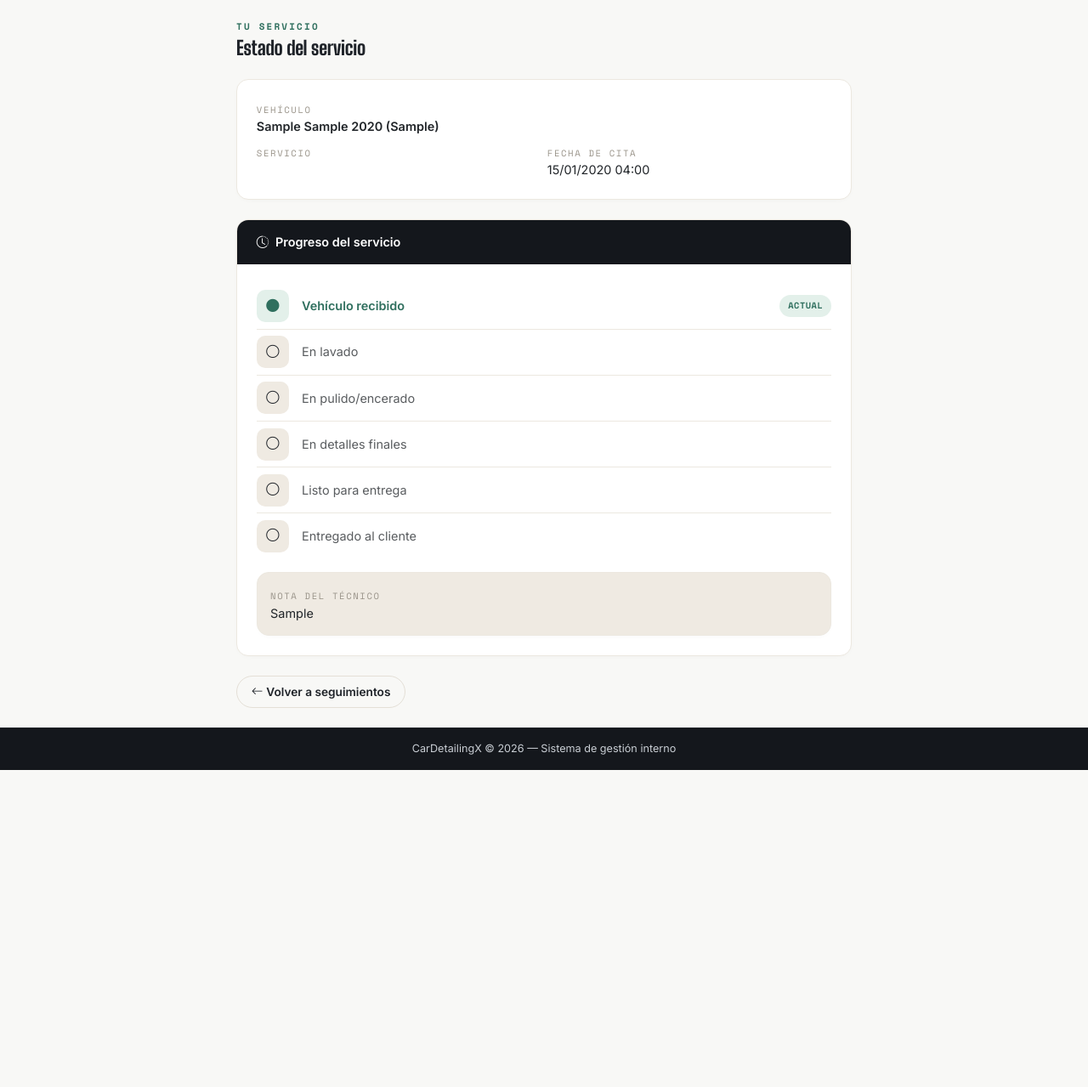
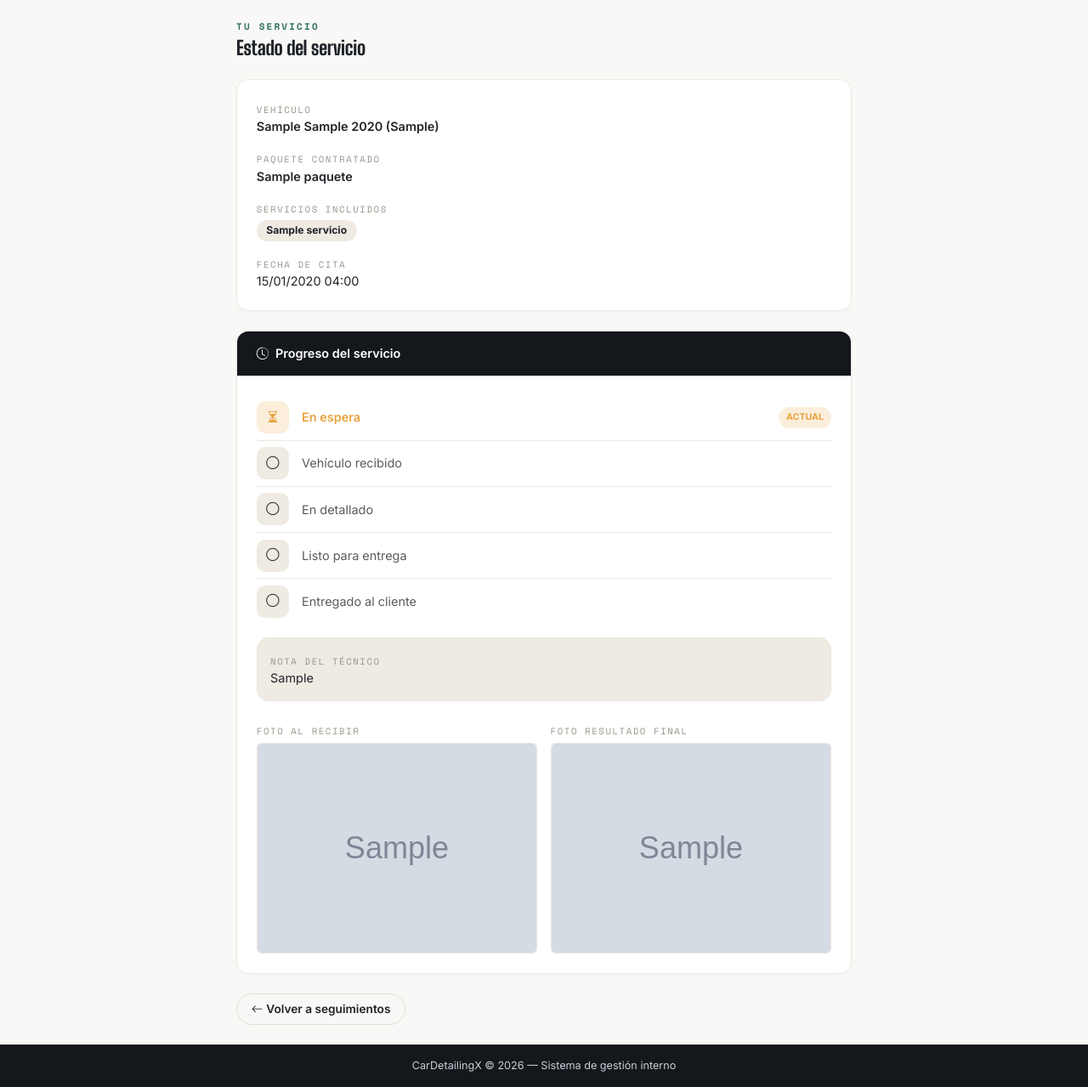
Before and after one commit to ChriisCG3312/CarDetailingX, a Django app: page /seguimiento/1/detalle/ in a window 1280 px wide. Shown: the part 59-1338 px from the top of the page at 85% size. Before the commit the page ends 965 px from the top, so only its background shows below. Run offline with Django 5.2, Linux system fonts and the light colour scheme; a user stored in the database is signed in; tables that the repository leaves empty hold one stand-in row (values such as "Sample post"); grey boxes marked "Sample" are stand-in pictures.

Commit message:
fix botones

```diff
--- a/apps/seguimiento/views.py
+++ b/apps/seguimiento/views.py
@@ -33,34 +33,15 @@ class SeguimientoCrearView(AdminRequiredMixin, CreateView):
     template_name = 'seguimiento/seguimiento_form.html'
     success_url = reverse_lazy('seguimiento:lista')
 
-    def get_form(self, form_class=None):
-        form = super().get_form(form_class)
-        cita_pk = self.request.GET.get('cita')
-        if cita_pk:
-            try:
-                form.fields['cita'].initial = int(cita_pk)
-            except (ValueError, TypeError):
-                pass
-        return form
-
-    def get_context_data(self, **kwargs):
-        ctx = super().get_context_data(**kwargs)
-        cita_pk = self.request.GET.get('cita')
-        if cita_pk:
-            try:
-                cita = Cita.objects.select_related('cliente', 'paquete', 'vehiculo').get(pk=cita_pk)
-                ctx['cita_preseleccionada'] = str(cita)
-                ctx['cita_pk'] = cita.pk
-            except Cita.DoesNotExist:
-                pass
-        return ctx
-
     def form_valid(self, form):
         seguimiento = form.save()
         cita = seguimiento.cita
         cita.estado = Cita.Estado.EN_PROCESO
         cita.save()
-        messages.success(self.request, f'Seguimiento creado. Técnico asignado: {seguimiento.tecnico}.')
+        messages.success(
+            self.request,
+            f'Seguimiento creado. Técnico asignado: {seguimiento.tecnico}.'
+        )
         return redirect(self.success_url)
 
     def form_invalid(self, form):
@@ -78,27 +59,15 @@ class SeguimientoActualizarView(TecnicoRequiredMixin, UpdateView):
 
     def get_object(self, queryset=None):
         obj = get_object_or_404(
-            Seguimiento.objects.select_related('cita__cliente', 'cita__paquete', 'tecnico'),
+            Seguimiento.objects.select_related(
+                'cita__cliente', 'cita__paquete', 'cita__vehiculo', 'tecnico'
+            ).prefetch_related('cita__paquete__servicios'),
             pk=self.kwargs['pk'],
         )
         if self.request.user.es_tecnico and obj.tecnico != self.request.user:
             from django.core.exceptions import PermissionDenied
             raise PermissionDenied
         return obj
-
-    def get(self, request, *args, **kwargs):
-        obj = self.get_object()
-        if obj.estado == Seguimiento.Estado.ENTREGADO:
-            messages.error(request, 'Este servicio ya fue entregado al cliente y no puede modificarse.')
-            return redirect('seguimiento:lista')
-        return super().get(request, *args, **kwargs)
-
-    def post(self, request, *args, **kwargs):
-        obj = self.get_object()
-        if obj.estado == Seguimiento.Estado.ENTREGADO:
-            messages.error(request, 'Este servicio ya fue entregado al cliente y no puede modificarse.')
-            return redirect('seguimiento:lista')
-        return super().post(request, *args, **kwargs)
 
     def form_valid(self, form):
         messages.success(self.request, 'Estado actualizado correctamente.')
@@ -109,7 +78,7 @@ class SeguimientoActualizarView(TecnicoRequiredMixin, UpdateView):
         return super().form_invalid(form)
 
 
-# ── RF-03 Lista de seguimientos activos ──────────────────────────────────────
+# ── RF-03 Lista de seguimientos ──────────────────────────────────────────────
 
 class SeguimientoListaView(LoginRequiredMixin, ListView):
     model = Seguimiento
@@ -120,7 +89,8 @@ class SeguimientoListaView(LoginRequiredMixin, ListView):
     def get_queryset(self):
         qs = Seguimiento.objects.select_related(
             'cita__cliente', 'cita__paquete', 'cita__vehiculo', 'tecnico'
-        )
+        ).prefetch_related('cita__paquete__servicios')
+
         if not self.request.GET.get('ver_entregados'):
             qs = qs.exclude(estado=Seguimiento.Estado.ENTREGADO)
 
@@ -144,7 +114,9 @@ class SeguimientoDetalleClienteView(LoginRequiredMixin, DetailView):
 
     def get_object(self, queryset=None):
         obj = get_object_or_404(
-            Seguimiento.objects.select_related('cita__cliente', 'cita__paquete', 'tecnico'),
+            Seguimiento.objects.select_related(
+                'cita__cliente', 'cita__paquete', 'cita__vehiculo', 'tecnico'
+            ).prefetch_related('cita__paquete__servicios'),
             pk=self.kwargs['pk'],
         )
         if self.request.user.es_cliente and obj.cita.cliente != self.request.user:
--- a/templates/seguimiento/seguimiento_detalle_cliente.html
+++ b/templates/seguimiento/seguimiento_detalle_cliente.html
@@ -9,15 +9,30 @@
 
     <!-- Info general -->
     <div class="dp-card p-4 mb-4">
-      <div class="row g-2">
+      <div class="row g-3">
         <div class="col-12">
           <span class="dp-section-label">Vehículo</span>
           <div class="fw-semibold">{{ seguimiento.cita.vehiculo }}</div>
         </div>
-        <div class="col-sm-6">
-          <span class="dp-section-label">Servicio</span>
-          <div>{{ seguimiento.cita.servicio }}</div>
+        <div class="col-12">
+          <span class="dp-section-label">Paquete contratado</span>
+          <div class="fw-semibold">
+            {{ seguimiento.cita.paquete.nombre|default:"—" }}
+          </div>
         </div>
+        {% if seguimiento.cita.paquete %}
+        <div class="col-12">
+          <span class="dp-section-label">Servicios incluidos</span>
+          <div class="d-flex flex-wrap gap-1 mt-1">
+            {% for servicio in seguimiento.cita.paquete.servicios.all %}
+            <span class="badge rounded-pill"
+                  style="background:var(--dp-papel-2);color:var(--dp-carbon);font-size:0.8rem;padding:0.4rem 0.75rem;">
+              {{ servicio.nombre }}
+            </span>
+            {% endfor %}
+          </div>
+        </div>
+        {% endif %}
         <div class="col-sm-6">
           <span class="dp-section-label">Fecha de cita</span>
           <div>{{ seguimiento.cita.fecha_hora|date:"d/m/Y H:i" }}</div>
@@ -26,54 +41,111 @@
     </div>
 
     <!-- Línea de tiempo -->
-    <div class="dp-card overflow-hidden">
+    <div class="dp-card overflow-hidden mb-4">
       <div class="px-4 py-3" style="background:var(--dp-asfalto);">
-        <span class="text-white fw-semibold"><i class="bi bi-clock-history me-2"></i>Progreso del servicio</span>
+        <span class="text-white fw-semibold">
+          <i class="bi bi-clock-history me-2"></i>Progreso del servicio
+        </span>
       </div>
       <div class="p-4">
-        {% with estados=seguimiento.ORDEN_ESTADOS %}
         <ul class="list-unstyled mb-0">
-          {% for estado_val in estados %}
-          <li class="d-flex align-items-center gap-3 py-2 {% if not forloop.last %}notif-divider{% endif %}">
-            {% if seguimiento.estado == estado_val %}
+
+          <!-- En espera -->
+          <li class="d-flex align-items-center gap-3 py-2 notif-divider">
+            {% if seguimiento.estado == 'en_espera' %}
+              <div class="notif-icon" style="background:#FBEFDC;color:var(--dp-ambar);">
+                <i class="bi bi-hourglass-split"></i>
+              </div>
+              <span class="fw-semibold" style="color:var(--dp-ambar);">En espera</span>
+              <span class="ms-auto" style="background:#FBEFDC;color:var(--dp-ambar);font-size:0.7rem;padding:0.3rem 0.6rem;border-radius:999px;font-weight:700;">ACTUAL</span>
+            {% else %}
+              <div class="notif-icon notif-icon-ceramico">
+                <i class="bi bi-check-lg"></i>
+              </div>
+              <span class="text-muted">En espera</span>
+            {% endif %}
+          </li>
+
+          <!-- Vehículo recibido -->
+          <li class="d-flex align-items-center gap-3 py-2 notif-divider">
+            {% if seguimiento.estado == 'recibido' %}
               <div class="notif-icon notif-icon-ceramico">
                 <i class="bi bi-circle-fill"></i>
               </div>
-              <span class="fw-semibold" style="color:var(--dp-ceramico);">
-                {{ seguimiento.get_estado_display }}
-              </span>
+              <span class="fw-semibold" style="color:var(--dp-ceramico);">Vehículo recibido</span>
               <span class="badge-estado-activo ms-auto">Actual</span>
-            {% elif seguimiento.estado_index > forloop.counter0 %}
+            {% elif seguimiento.estado_index > 1 %}
               <div class="notif-icon notif-icon-ceramico">
                 <i class="bi bi-check-lg"></i>
               </div>
-              <span class="text-muted">
-                {% if estado_val == 'recibido' %}Vehículo recibido
-                {% elif estado_val == 'en_lavado' %}En lavado
-                {% elif estado_val == 'en_pulido' %}En pulido/encerado
-                {% elif estado_val == 'en_detalles' %}En detalles finales
-                {% elif estado_val == 'listo' %}Listo para entrega
-                {% elif estado_val == 'entregado' %}Entregado al cliente
-                {% endif %}
-              </span>
+              <span class="text-muted">Vehículo recibido</span>
             {% else %}
               <div class="notif-icon notif-icon-asfalto">
                 <i class="bi bi-circle"></i>
               </div>
-              <span class="text-muted">
-                {% if estado_val == 'recibido' %}Vehículo recibido
-                {% elif estado_val == 'en_lavado' %}En lavado
-                {% elif estado_val == 'en_pulido' %}En pulido/encerado
-                {% elif estado_val == 'en_detalles' %}En detalles finales
-                {% elif estado_val == 'listo' %}Listo para entrega
-                {% elif estado_val == 'entregado' %}Entregado al cliente
-                {% endif %}
-              </span>
+              <span class="text-muted">Vehículo recibido</span>
             {% endif %}
           </li>
-          {% endfor %}
+
+          <!-- En detalles -->
+          <li class="d-flex align-items-center gap-3 py-2 notif-divider">
+            {% if seguimiento.estado == 'en_detalles' %}
+              <div class="notif-icon notif-icon-ceramico">
+                <i class="bi bi-circle-fill"></i>
+              </div>
+              <span class="fw-semibold" style="color:var(--dp-ceramico);">En detallado</span>
+              <span class="badge-estado-activo ms-auto">Actual</span>
+            {% elif seguimiento.estado_index > 2 %}
+              <div class="notif-icon notif-icon-ceramico">
+                <i class="bi bi-check-lg"></i>
+              </div>
+              <span class="text-muted">En detallado</span>
+            {% else %}
+              <div class="notif-icon notif-icon-asfalto">
+                <i class="bi bi-circle"></i>
+              </div>
+              <span class="text-muted">En detallado</span>
+            {% endif %}
+          </li>
+
+          <!-- Listo para entrega -->
+          <li class="d-flex align-items-center gap-3 py-2 notif-divider">
+            {% if seguimiento.estado == 'listo' %}
+              <div class="notif-icon notif-icon-ceramico">
+                <i class="bi bi-circle-fill"></i>
+              </div>
+              <span class="fw-semibold" style="color:var(--dp-ceramico);">Listo para entrega</span>
+              <span class="badge-estado-activo ms-auto">Actual</span>
+            {% elif seguimiento.estado_index > 3 %}
+              <div class="notif-icon notif-icon-ceramico">
+                <i class="bi bi-check-lg"></i>
+              </div>
+              <span class="text-muted">Listo para entrega</span>
+            {% else %}
+              <div class="notif-icon notif-icon-asfalto">
+                <i class="bi bi-circle"></i>
+              </div>
+              <span class="text-muted">Listo para entrega</span>
+            {% endif %}
+          </li>
+
+          <!-- Entregado -->
+          <li class="d-flex align-items-center gap-3 py-2">
+            {% if seguimiento.estado == 'entregado' %}
+              <div class="notif-icon" style="background:#E3F0EA;color:#198754;">
+                <i class="bi bi-check-circle-fill"></i>
+              </div>
+              <span class="fw-semibold" style="color:#198754;">Entregado al cliente</span>
+              <span class="ms-auto" style="background:#E3F0EA;color:#198754;font-size:0.7rem;padding:0.3rem 0.6rem;border-radius:999px;font-weight:700;">ACTUAL</span>
+            {% else %}
+              <div class="notif-icon notif-icon-asfalto">
+                <i class="bi bi-circle"></i>
+              </div>
+              <span class="text-muted">Entregado al cliente</span>
+            {% endif %}
+          </li>
+
         </ul>
-        {% endwith %}
 
         {% if seguimiento.notas_tecnico %}
         <div class="dp-card p-3 mt-3" style="background:var(--dp-papel-2);">
@@ -81,10 +153,35 @@
           <div>{{ seguimiento.notas_tecnico }}</div>
         </div>
         {% endif %}
+
+        <!-- Fotos -->
+        {% if seguimiento.foto_antes or seguimiento.foto_despues %}
+        <div class="row g-3 mt-2">
+          {% if seguimiento.foto_antes %}
+          <div class="col-sm-6">
+            <span class="dp-section-label">Foto al recibir</span>
+            <img src="{{ seguimiento.foto_antes.url }}"
+                 class="img-fluid rounded mt-1"
+                 style="border:1px solid #ECE8E0;"
+                 alt="Foto antes">
+          </div>
+          {% endif %}
+          {% if seguimiento.foto_despues %}
+          <div class="col-sm-6">
+            <span class="dp-section-label">Foto resultado final</span>
+            <img src="{{ seguimiento.foto_despues.url }}"
+                 class="img-fluid rounded mt-1"
+                 style="border:1px solid #ECE8E0;"
+                 alt="Foto después">
+          </div>
+          {% endif %}
+        </div>
+        {% endif %}
+
       </div>
     </div>
 
-    <div class="mt-4">
+    <div class="mt-2">
       {% if user.es_cliente %}
       <a href="{% url 'citas:lista' %}" class="btn-pill-ghost">
         <i class="bi bi-arrow-left me-1"></i>Volver a mis citas
```
Also changed, not shown: apps/seguimiento/forms.py (+50 -37 lines), apps/seguimiento/models.py (+18 -23 lines), apps/seguimiento/signals.py (+20 -24 lines), templates/seguimiento/seguimiento_lista.html (+27 -3 lines), apps/seguimiento/migrations/0004_alter_seguimiento_estado.py (added).
